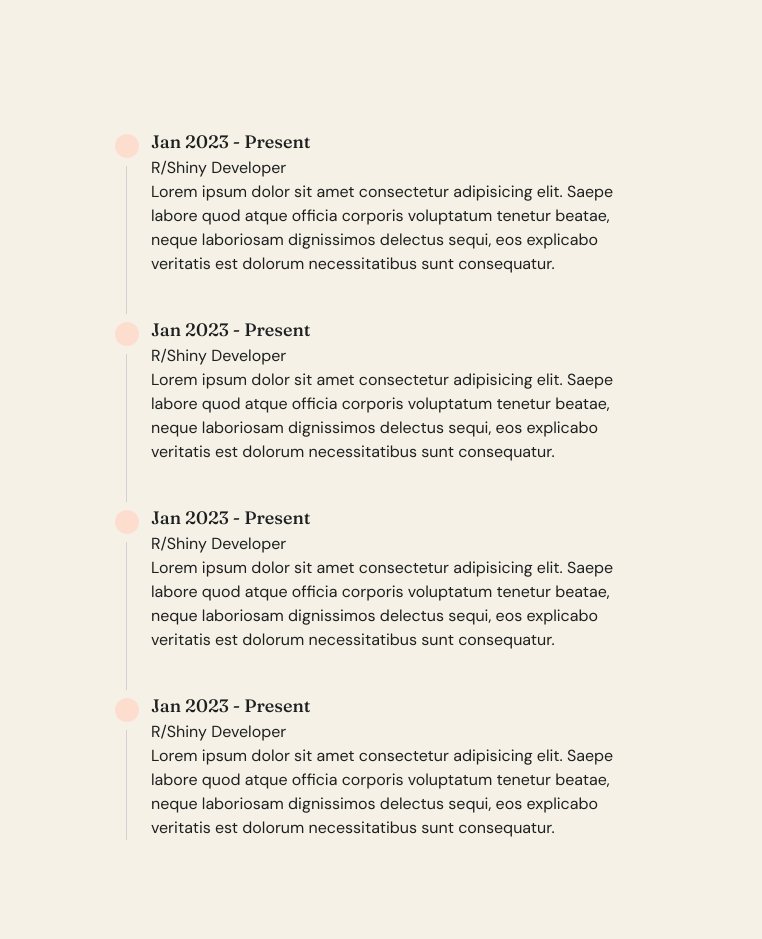
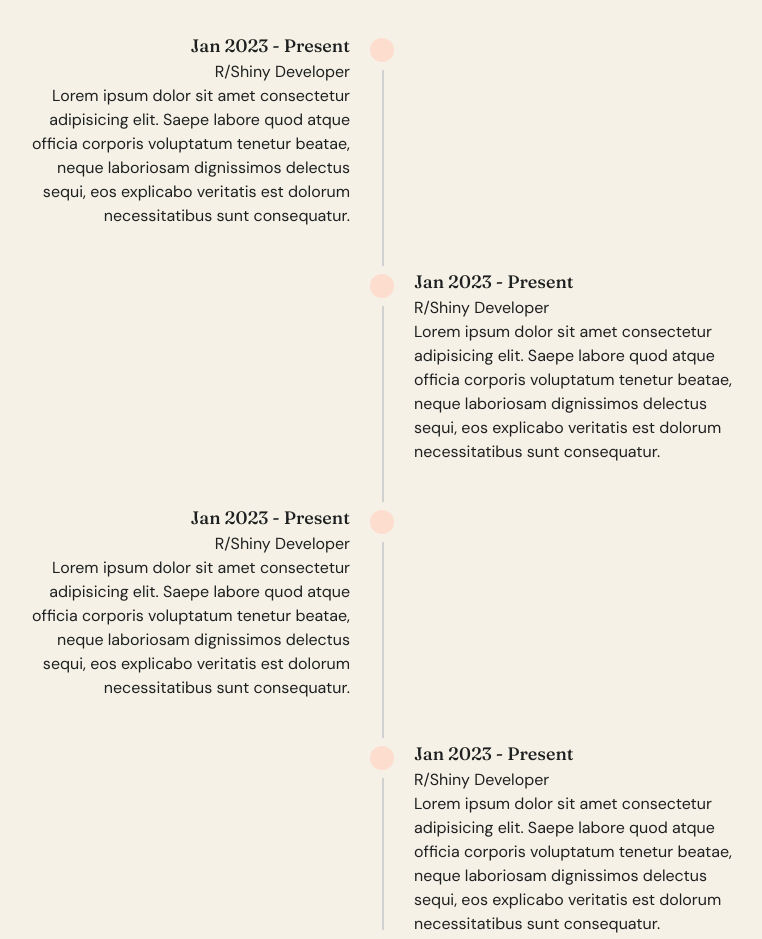
Before and after one commit to ttnsy/personal-page, a website built with Vite: page src/index.html in a window 1280 px wide. Shown: the part 780-1719 px from the top of the page, without its empty margins (450-1212 px from the left). Built offline with nearby package versions, Linux system fonts and the light colour scheme.

Commit message:
feat: animate timeline line

```diff
--- a/src/css/style.css
+++ b/src/css/style.css
@@ -46,19 +46,31 @@
   }
 
   .timeline {
-    @apply relative border-s border-text-200 max-w-lg;
+    @apply relative max-w-5xl after:content-[''] after:absolute after:w-0.5 after:h-full after:bg-text-200 after:top-0 after:left-1/2 after:animate-moveline;
   }
 
   .timeline__item {
-    @apply mb-10 ms-6;
+    @apply relative mb-10 w-1/2 px-8;
   }
 
   .timeline__item:last-child {
     @apply mb-0;
   }
 
+  .timeline__item_left {
+    @apply left-0 text-right;
+  }
+
+  .timeline__item_right {
+    @apply left-1/2;
+  }
+
   .timeline__bullet {
-    @apply w-6 h-6 bg-primary-200 ring-8 ring-canvas-100 rounded-full absolute mt-1.5 -start-3;
+    @apply w-6 h-6 bg-primary-200 ring-8 ring-canvas-100 rounded-full absolute mt-1.5 -right-3 z-20;
+  }
+
+  .timeline__item_right .timeline__bullet {
+    @apply -left-3;
   }
 
   .timeline__item time {
--- a/src/index.html
+++ b/src/index.html
@@ -69,7 +69,7 @@
 
       <section class="section" id="experience">
         <ol class="timeline">
-          <li class="timeline__item">
+          <li class="timeline__item timeline__item_left">
             <div class="timeline__bullet"></div>
             <time>Jan 2023 - Present</time>
             <h3>R/Shiny Developer</h3>
@@ -80,7 +80,7 @@
               veritatis est dolorum necessitatibus sunt consequatur.
             </p>
           </li>
-          <li class="timeline__item">
+          <li class="timeline__item timeline__item_right">
             <div class="timeline__bullet"></div>
             <time>Jan 2023 - Present</time>
             <h3>R/Shiny Developer</h3>
@@ -91,7 +91,7 @@
               veritatis est dolorum necessitatibus sunt consequatur.
             </p>
           </li>
-          <li class="timeline__item">
+          <li class="timeline__item timeline__item_left">
             <div class="timeline__bullet"></div>
             <time>Jan 2023 - Present</time>
             <h3>R/Shiny Developer</h3>
@@ -102,7 +102,7 @@
               veritatis est dolorum necessitatibus sunt consequatur.
             </p>
           </li>
-          <li class="timeline__item">
+          <li class="timeline__item timeline__item_right">
             <div class="timeline__bullet"></div>
             <time>Jan 2023 - Present</time>
             <h3>R/Shiny Developer</h3>
--- a/tailwind.config.js
+++ b/tailwind.config.js
@@ -48,6 +48,15 @@ module.exports = {
           950: "#1e2020",
         },
       },
+      animation: {
+        moveline: "moveline 6s linear forwards"
+      },
+      keyframes: {
+        moveline: {
+          "0%": { height: 0 },
+          "100%": { height: "100%" },
+        },
+      },
     },
   },
   plugins: [],
```
Also changed, not shown: src/css/global.css.
